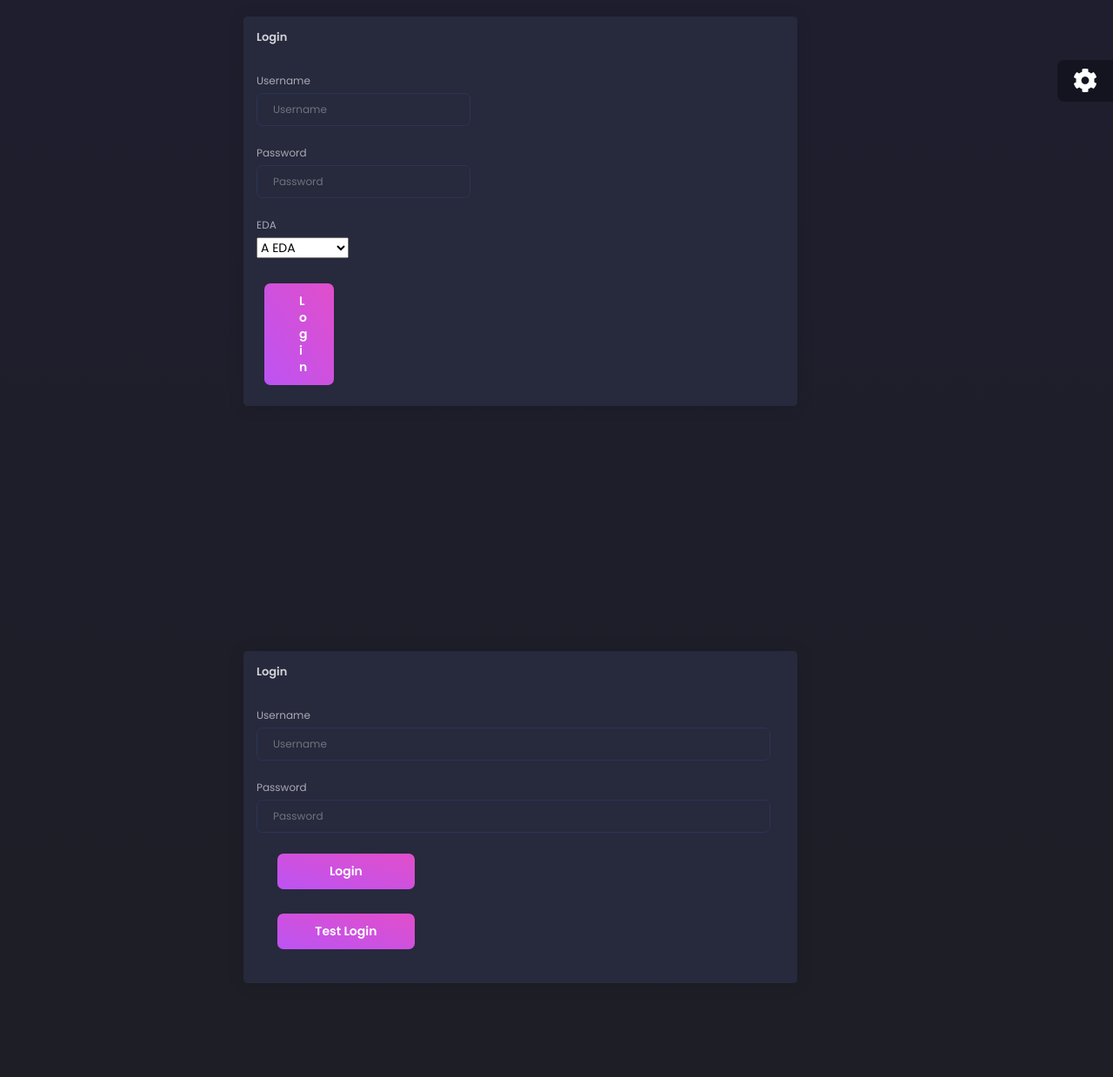
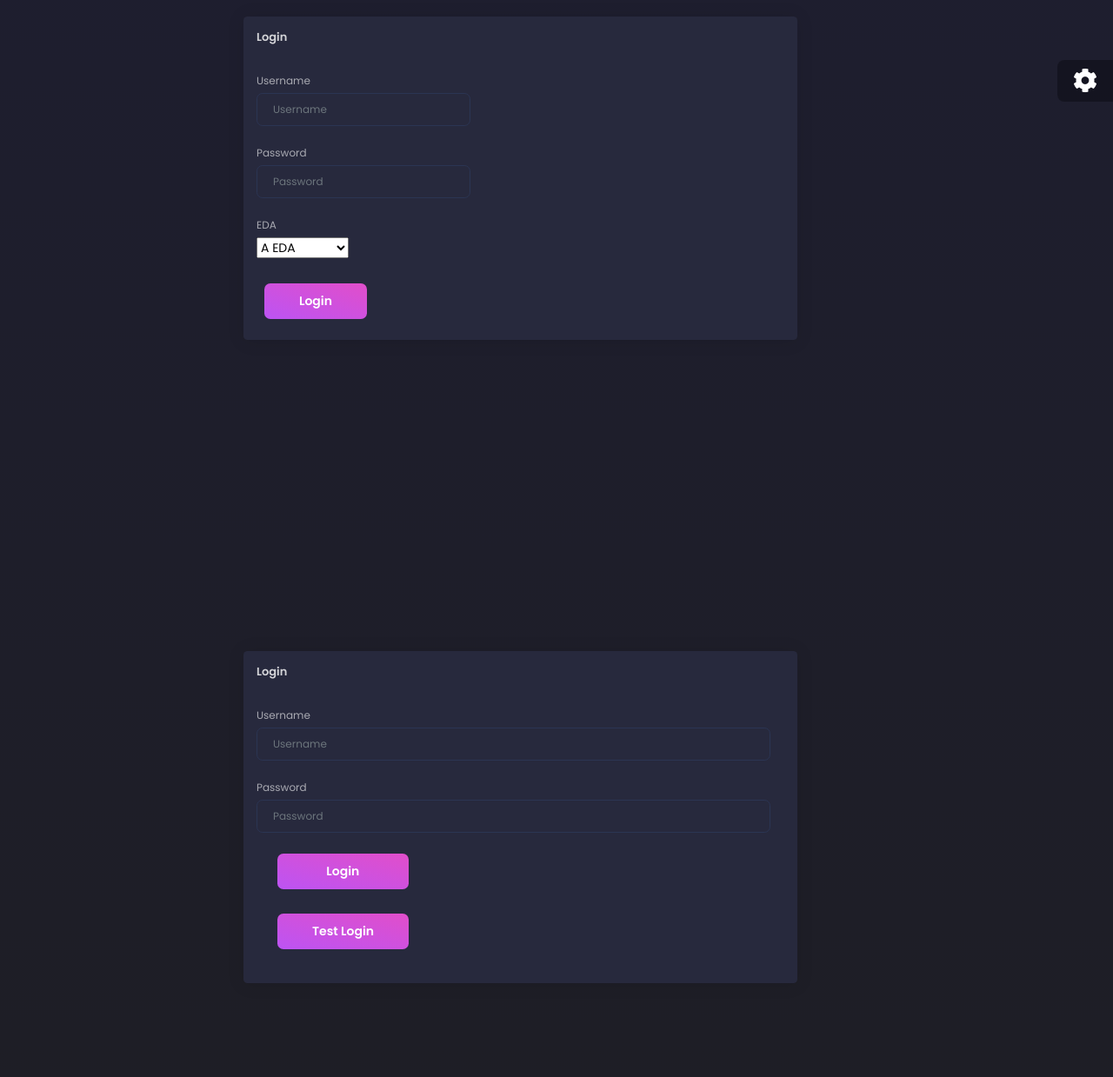
Before and after one commit to alkhateeb49/EDA-Tool, a React app: page /login/login in a window 1280 px wide. Shown: the part 61-1300 px from the top of the page at 87% size. Built offline with nearby package versions, Linux system fonts and the light colour scheme.

Commit message:
UpdateCss

```diff
--- a/src/assets/css/nucleo-icons.css
+++ b/src/assets/css/nucleo-icons.css
@@ -544,7 +544,7 @@ Created using IcoMoon - icomoon.io
 #wid{
   width: 230% !important;
 }
-.btn-fill{
-  width: 11%;
+.login-btn{
+  width: 10.5%;
 }
 /*  */
--- a/src/components/Login/Login.js
+++ b/src/components/Login/Login.js
@@ -226,7 +226,7 @@ function Login() {
               </Col>
             </Row>
             {/* <input value="Login" class="btn-fill mb-4 ml-4 btn btn-primary" color="primary" type="submit"/> */}
-            <Button className="btn-fill mb-4 ml-4" color="primary" type="submit" onClick={sendLogin}>
+            <Button className="login-btn btn-fill mb-4 ml-4" color="primary" type="submit" onClick={sendLogin}>
             Login
           </Button>
 
```
